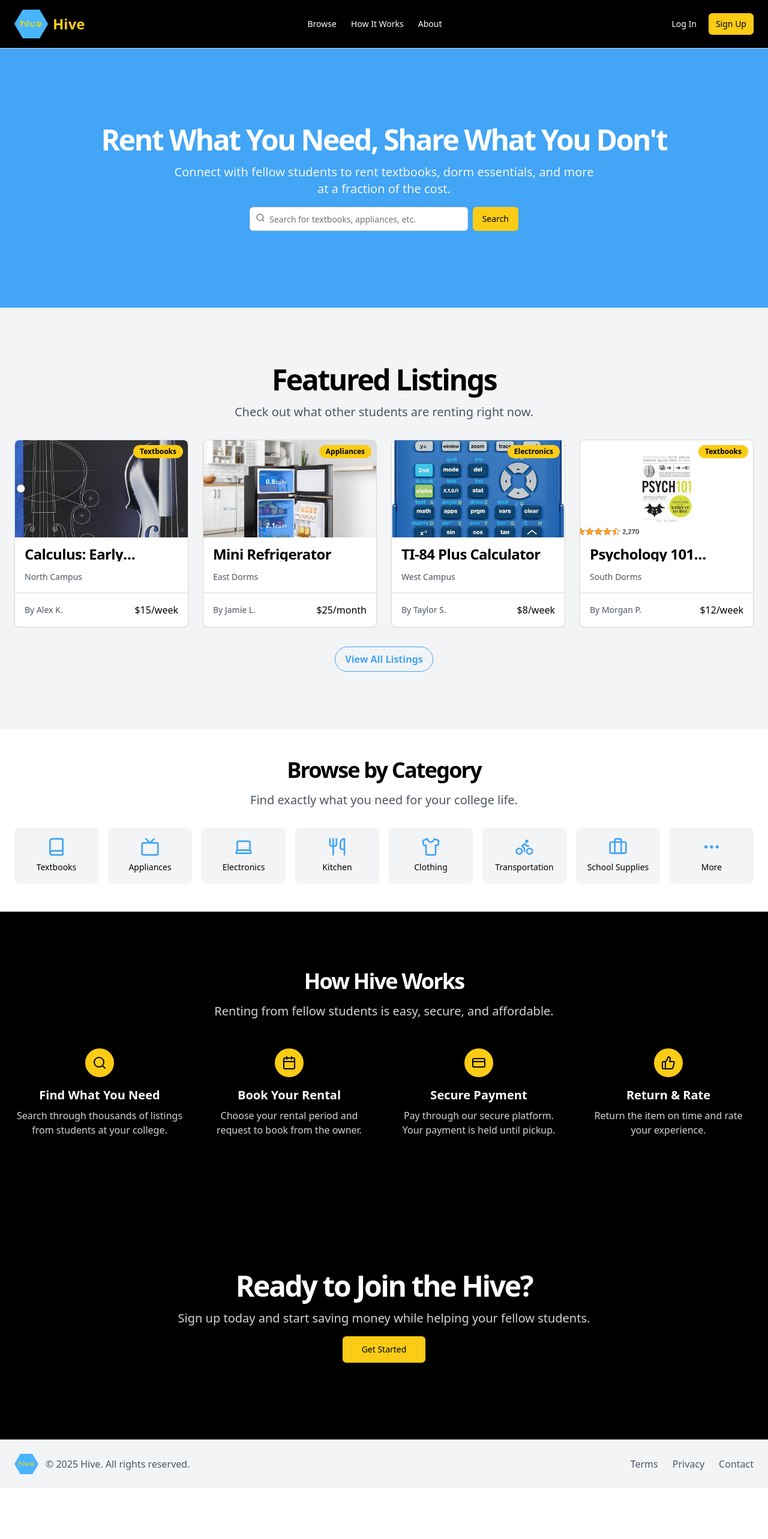
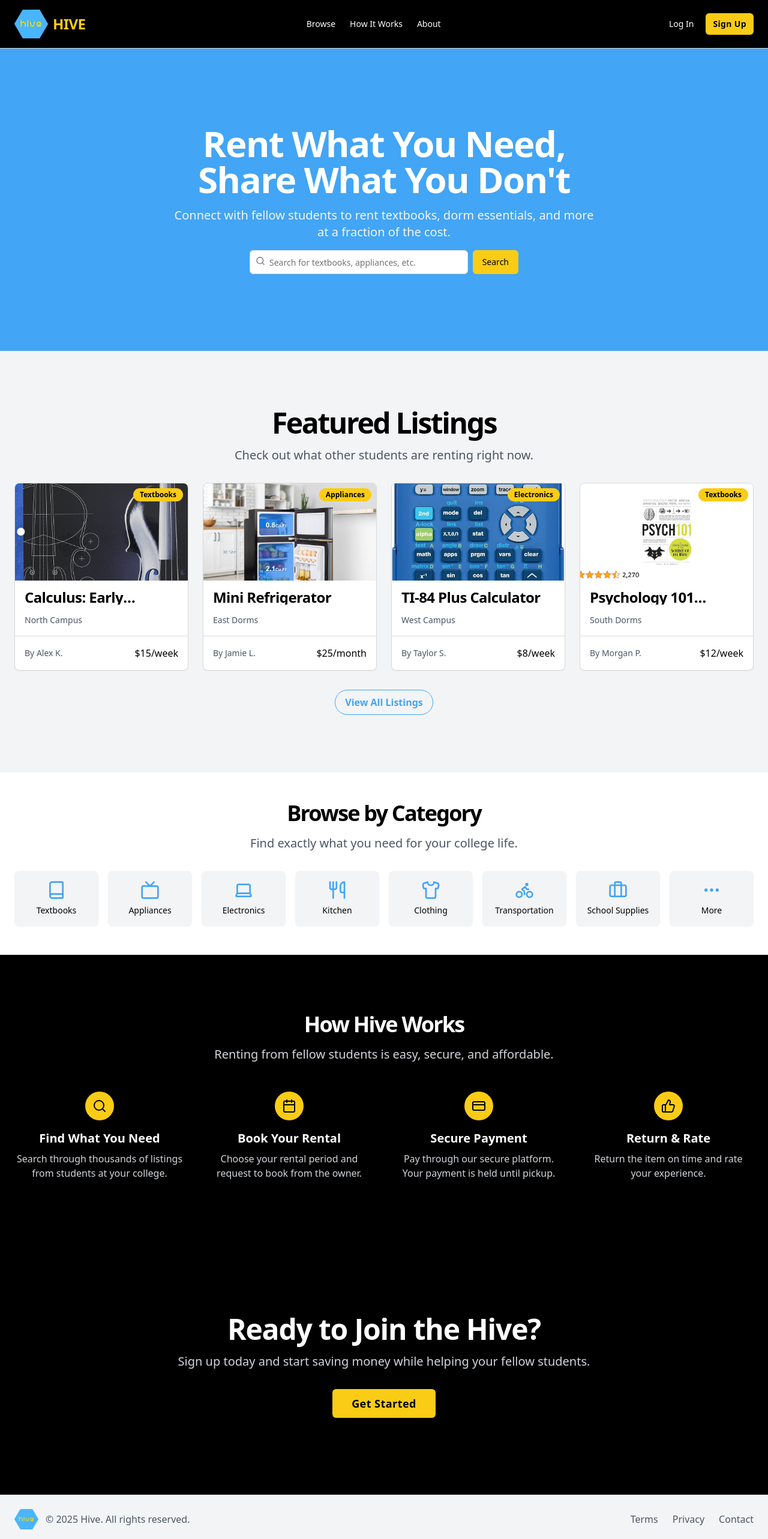
Before and after one commit to Gunjiilkham/hive, a Next.js app: page / in a window 1280 px wide. Shown: the top 2566 px of the page at 60% size. Before the commit the page ends 2481 px from the top, so only its background shows below. Built offline with nearby package versions, Linux system fonts and the light colour scheme.

Commit message:
change font

```diff
--- a/app/page.tsx
+++ b/app/page.tsx
@@ -22,7 +22,7 @@ export default function Home() {
                 priority
               />
             </div>
-            <span className="text-2xl font-bold text-yellow-400">Hive</span>
+            <span className="text-2xl font-bold tracking-tight text-yellow-400 uppercase">Hive</span>
           </Link>
           <nav className="hidden md:flex items-center gap-6 text-sm">
             <Link href="/listings" className="font-medium transition-colors hover:text-yellow-400">
@@ -37,12 +37,12 @@ export default function Home() {
           </nav>
           <div className="flex items-center gap-2">
             <Link href="/login">
-              <Button variant="ghost" size="sm" className="text-white hover:text-yellow-400">
+              <Button variant="ghost" size="sm" className="text-white hover:text-yellow-400 font-medium">
                 Log In
               </Button>
             </Link>
             <Link href="/signup">
-              <Button size="sm" className="bg-yellow-400 hover:bg-yellow-500 text-black">
+              <Button size="sm" className="bg-yellow-400 hover:bg-yellow-500 text-black font-semibold tracking-wide">
                 Sign Up
               </Button>
             </Link>
@@ -53,10 +53,10 @@ export default function Home() {
         <section className="w-full py-12 md:py-24 lg:py-32 bg-[#42A5F5] text-white">
           <div className="container px-4 md:px-6">
             <div className="flex flex-col items-center space-y-4 text-center">
-              <h1 className="text-3xl font-bold tracking-tighter sm:text-4xl md:text-5xl">
-                Rent What You Need, Share What You Don't
+              <h1 className="text-3xl font-bold tracking-tight sm:text-4xl md:text-5xl lg:text-6xl">
+                Rent What You Need,<br className="hidden sm:inline" /> Share What You Don't
               </h1>
-              <p className="max-w-[700px] text-gray-100 md:text-xl">
+              <p className="max-w-[700px] text-gray-100 md:text-xl font-medium">
                 Connect with fellow students to rent textbooks, dorm essentials, and more at a fraction of the cost.
               </p>
               <div className="w-full max-w-md flex items-center space-x-2">
@@ -79,14 +79,14 @@ export default function Home() {
         <section className="w-full py-12 md:py-24 lg:py-32 bg-black text-white">
           <div className="container px-4 md:px-6">
             <div className="flex flex-col items-center space-y-4 text-center">
-              <h2 className="text-3xl font-bold tracking-tighter sm:text-4xl md:text-5xl">
+              <h2 className="text-3xl font-bold tracking-tight sm:text-4xl md:text-5xl">
                 Ready to Join the Hive?
               </h2>
-              <p className="max-w-[700px] text-gray-300 md:text-xl">
+              <p className="max-w-[700px] text-gray-300 md:text-xl font-medium">
                 Sign up today and start saving money while helping your fellow students.
               </p>
               <Link href="/signup">
-                <Button size="lg" className="bg-yellow-400 text-black hover:bg-yellow-500">
+                <Button size="lg" className="bg-yellow-400 text-black hover:bg-yellow-500 font-semibold tracking-wide px-8 py-6 text-lg mt-4">
                   Get Started
                 </Button>
               </Link>
```
